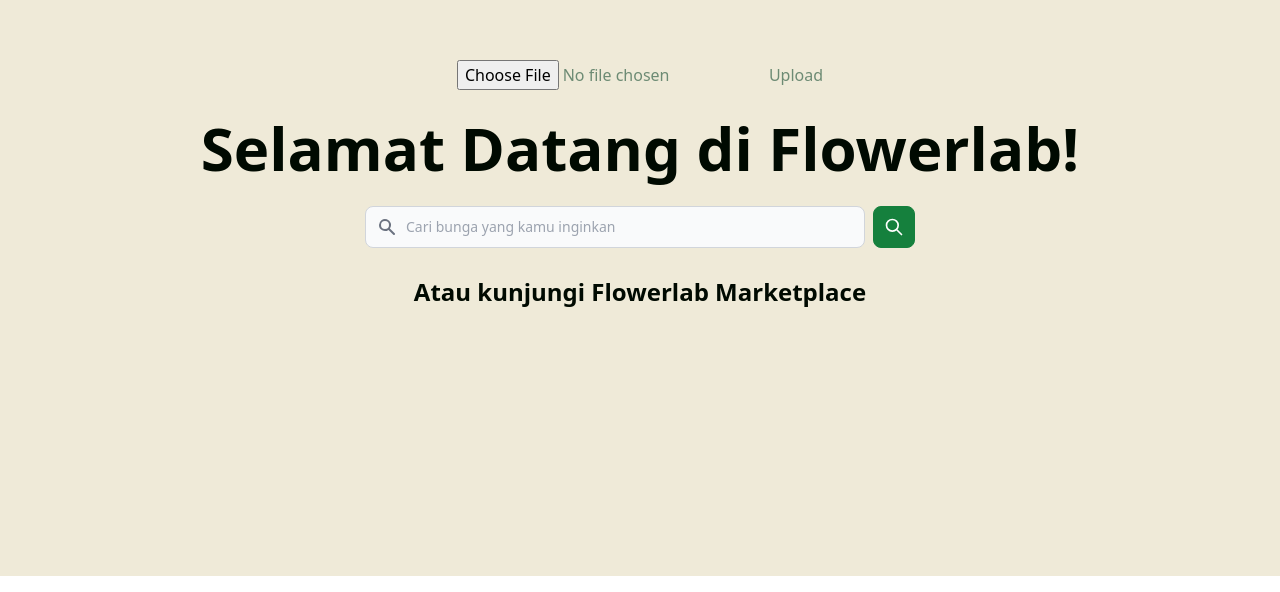
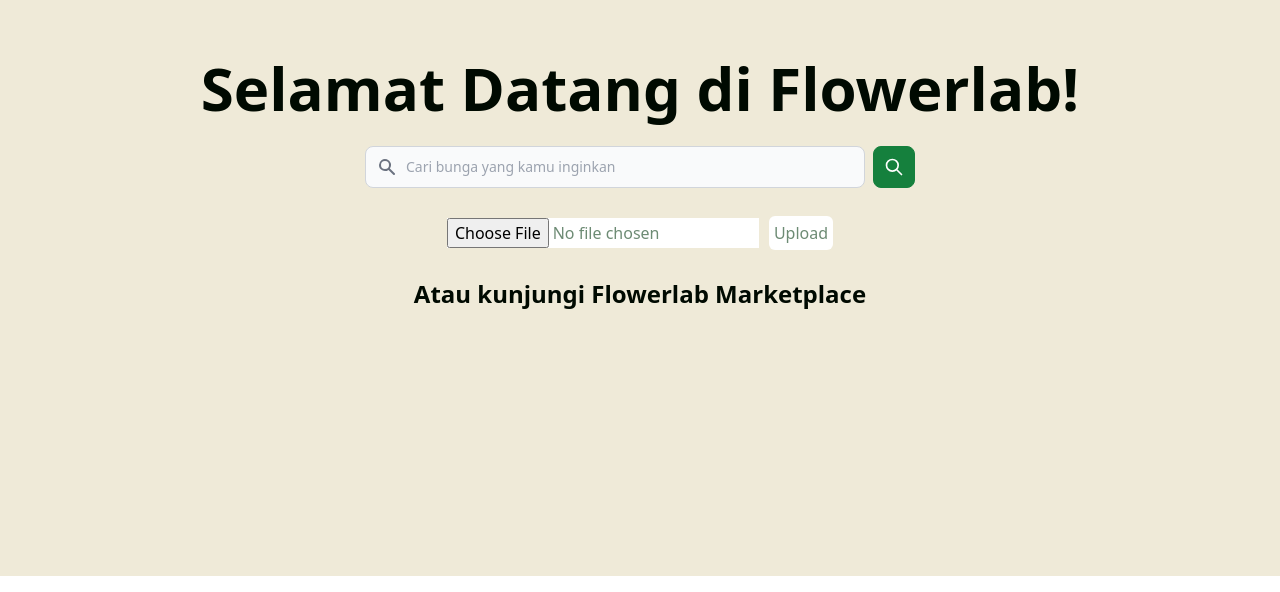
Before and after one commit to mhmd-arif/FLOWERLAB, a React (Vite) app: page / in a window 1280 px wide. Shown: the part 208-800 px from the top of the page. Built offline with nearby package versions, Linux system fonts and the light colour scheme.

Commit message:
update input image ai

```diff
--- a/package.json
+++ b/package.json
@@ -12,11 +12,13 @@
   "dependencies": {
     "@fortawesome/free-solid-svg-icons": "^6.4.0",
     "@fortawesome/react-fontawesome": "^0.2.0",
+    "@reduxjs/toolkit": "^1.9.5",
     "axios": "^1.4.0",
     "jwt-decode": "^3.1.2",
     "react": "^18.2.0",
     "react-cookie": "^4.1.1",
     "react-dom": "^18.2.0",
+    "react-redux": "^8.0.7",
     "react-router-dom": "^6.11.0"
   },
   "devDependencies": {
--- a/src/assets/components/FileInput.jsx
+++ b/src/assets/components/FileInput.jsx
@@ -1,7 +1,15 @@
 import { useState } from 'react';
+import {useNavigate} from 'react-router-dom'
 
 export default function FileInput() {
   const [selectedFile, setSelectedFile] = useState(null);
+  const navigate = useNavigate();
+
+  // const flowerData = (data) =>{
+  //   navigate("/flower-description",{
+  //     state: data
+  //   })
+  // }
 
   const handleFileChange = (event) => {
     setSelectedFile(event.target.files[0]);
@@ -14,7 +22,7 @@
       const formData = new FormData();
       formData.append('file', selectedFile);
 
-      fetch('http://127.0.0.1:5000/success', {
+      fetch('http://127.0.0.1:5000/predict-image', {
         method: 'POST',
         body: formData,
       })
@@ -22,6 +30,10 @@
         .then(data => {
           // Handle the response from the API
           console.log(data);
+
+          navigate("/flower-description",{
+            state: data
+          })
         })
         .catch(error => {
           // Handle any errors
@@ -33,8 +45,8 @@
   return (
     <div>
       <form onSubmit={handleSubmit}>
-        <input type="file" onChange={handleFileChange} />
-        <button type="submit">Upload</button>
+        <input type="file" onChange={handleFileChange} className='bg-white' />
+        <button type="submit" className='bg-white rounded-md p-[5px] ml-[10px] '>Upload</button>
       </form>
     </div>
   );
--- a/src/pages/FlowerDesc.jsx
+++ b/src/pages/FlowerDesc.jsx
@@ -1,13 +1,24 @@
 /* eslint-disable react/no-unknown-property */
 import { flower } from "../assets"
+import { useLocation } from "react-router-dom"
 
 export default function FlowerDesc() {
+    const location = useLocation();
+    console.log(location.state.flower_data)
+    const flowerData = location.state.flower_data;
+
     return (
         <div className="text-[#6D8B74] mx-auto w-auto h-screen grid mt-[50px] md:mt-[-50px] gap-7 justify-center content-center">
-            <h1 className="flex text-3xl md:text-5xl md:px-4">Flower name</h1>
+            <h1 className="flex text-3xl md:text-5xl md:px-4">{flowerData.genus}</h1>
             <div className=" bg-white flex flex-col gap-5 md:grid md:grid-cols-2 max-w-[1000px] rounded-md justify-items-center p-[20px] md:py-[30px]">
-                <img src={flower} alt="flower-pict" />
-                <p className="text-justify md:pr-10">Lorem Ipsum is simply dummy text of the printing and typesetting industry. Lorem Ipsum has been the industry`s standard dummy text ever since the 1500s, when an unknown printer took a galley of type and scrambled it to make a type specimen book. It has survived not only five centuries, but also the leap into electronic typesetting, remaining essentially unchanged. It was popularised in the 1960s with the release of Letraset sheets containing Lorem Ipsum passages, and more recently with desktop publishing software like Aldus PageMaker including versions of Lorem Ipsum.</p>
+                <img src={flowerData.imageUrl} alt="flower-pict" />
+                <div className="ml-[]">
+                    <p className="text-justify ">Genus : {flowerData.genus}</p>
+                    <p className="text-justify ">Family : {flowerData.family}</p>
+                    <p className="text-justify ">Deskripsi :</p>
+                    <p className="text-justify ">   {flowerData.description}</p>
+                </div>
+
             </div>
         </div>
     )
--- a/src/pages/Home.jsx
+++ b/src/pages/Home.jsx
@@ -4,9 +4,7 @@
 export default function Home() {
     return (
         <div className="text-[#6D8B74] mx-auto w-auto h-screen flex flex-col gap-7 m-[-40px] justify-center content-center">
-            <div>
-                <FileInput/>
-            </div>
+
 
             <h1 className="font-bold text-[#000A01] text-2xl md:text-5xl lg:text-6xl">Selamat Datang di Flowerlab!</h1>
                 <form class="flex justify-center items-center">
@@ -22,6 +20,9 @@
                         <span class="sr-only">Search</span>
                     </button>
                 </form>
+                <div>
+                <FileInput/>
+            </div>
             <h1 className="font-bold text-[#000A01] text-md md:text-2xl">Atau kunjungi Flowerlab Marketplace</h1>
         </div>
     )
```
Also changed, not shown: 1 other file (tests, documents, lock files or other folders).
